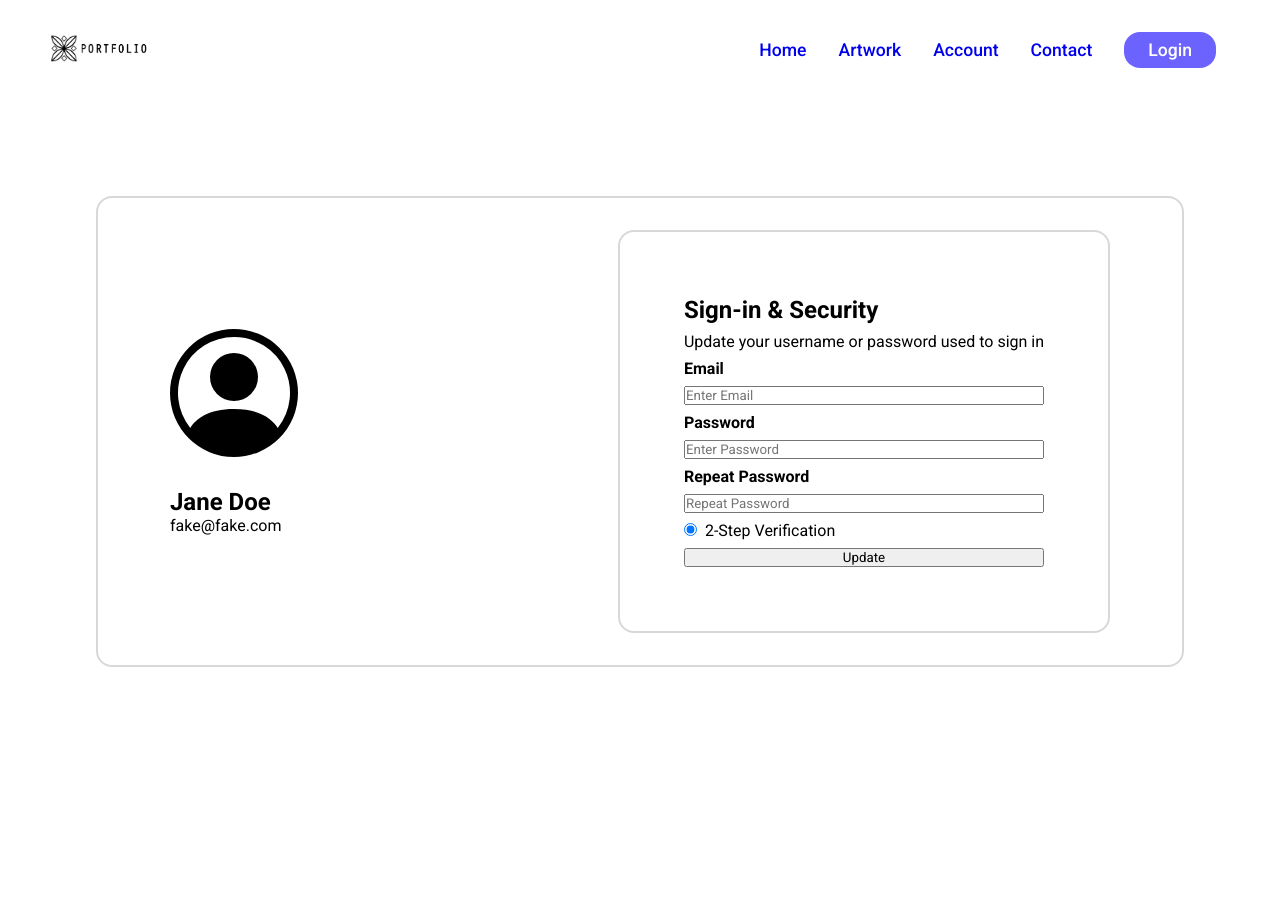
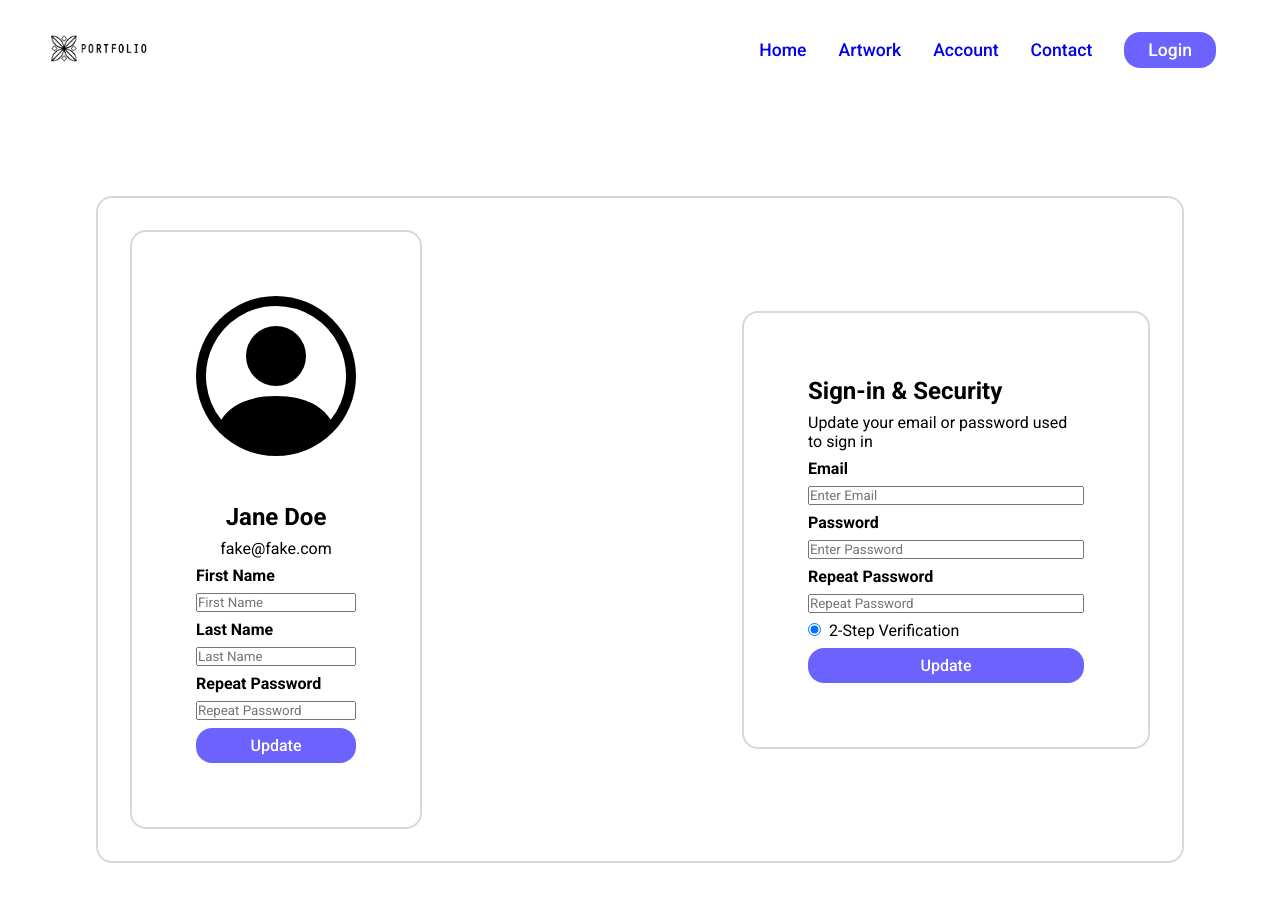
Before and after one commit to EmilyAMartin/art-inventory-website, a React (Create React App) app: page /Account in a window 1280 px wide. Shown: the top 902 px of the page. Before the commit the page ends 800 px from the top, so only its background shows below. Built offline with nearby package versions, Linux system fonts and the light colour scheme.

Commit message:
Working on account page

```diff
--- a/src/App.css
+++ b/src/App.css
@@ -234,12 +234,27 @@ a:hover {
   border: #83838350 solid 2px;
   border-radius: 1rem;
 }
-.account-header {
+.profile-header {
   font-size: 1.5rem;
   font-weight: 600;
+  text-align: center;
+}
+.profile-subheader {
+  font-size: 1rem;
+  text-align: center;
+}
+.profile-container {
+  display: flex;
+  flex-direction: column;
+  align-items: left;
+  justify-content: center;
+  gap: 0.5rem;
+  padding: 4rem;
+  border: #83838350 solid 2px;
+  border-radius: 1rem;
 }
 .profile-picture {
-  font-size: 8rem;
+  font-size: 10rem;
 }
 .security-container {
   display: flex;
@@ -255,3 +270,18 @@ a:hover {
   font-size: 1.5rem;
   font-weight: 600;
 }
+.update-button {
+  padding: 0.5rem 1.5rem;
+  background-color: #6c63ff;
+  color: #ffffff;
+  outline: none;
+  border: none;
+  border-radius: 1rem;
+  font-size: 1rem;
+  cursor: pointer;
+  font-weight: 500;
+  transition: 0.2s;
+}
+.update-button:hover {
+  background-color: #4640ad;
+}
--- a/src/Components/Account.js
+++ b/src/Components/Account.js
@@ -7,14 +7,47 @@ export default function Account() {
         <div className="profile-picture">
           <BsPersonCircle />
         </div>
-        <div className="account-header">Jane Doe</div>
-        <div className="account-text">fake@fake.com</div>
+        <div className="profile-header">Jane Doe</div>
+        <div className="profile-subheader">fake@fake.com</div>
+        <label for="first name">
+          <b>First Name</b>
+        </label>
+        <input
+          aria-label="first name"
+          type="text"
+          placeholder="First Name"
+          name="first name"
+          required
+        />
+
+        <label for="last name">
+          <b>Last Name</b>
+        </label>
+        <input
+          aria-label="last name"
+          type="text"
+          placeholder="Last Name"
+          name="last name"
+          required
+        />
+
+        <label for="repeat-password">
+          <b>Repeat Password</b>
+        </label>
+        <input
+          aria-label="repeat-password"
+          type="text"
+          placeholder="Repeat Password"
+          name="repeat-password"
+          required
+        />
+        <button className="update-button">Update</button>
       </div>
 
       <div className="security-container">
         <div className="security-header">Sign-in & Security</div>
         <div className="security-text">
-          {"Update your username or password used to sign in "}
+          {"Update your email or password used to sign in "}
         </div>
         <label for="email">
           <b>Email</b>
@@ -59,7 +92,7 @@ export default function Account() {
           />
           2-Step Verification
         </label>
-        <button>Update</button>
+        <button className="update-button">Update</button>
       </div>
     </div>
   );
```
